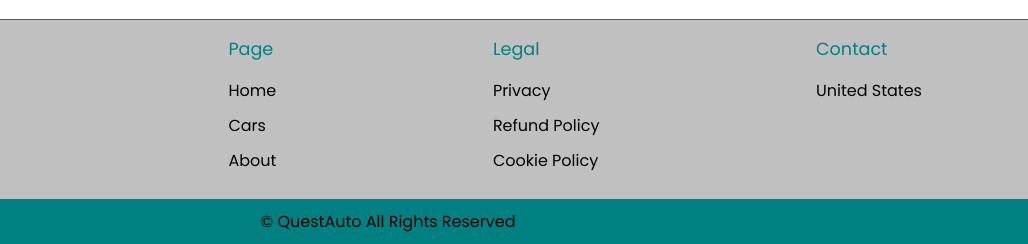
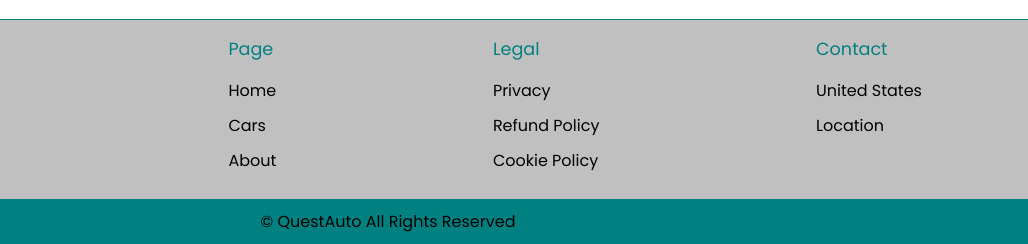
Before and after one commit to kdooley727/QuestAuto, a website: page cars.html in a window 1280 px wide. Shown: the part 906-1150 px from the top of the page, 252-1280 px from the left. Drawn offline with nearby package versions, Linux system fonts and the light colour scheme.

Commit message:
Google maps link

```diff
--- a/cars.html
+++ b/cars.html
@@ -120,6 +120,8 @@
             <div class="footer-box">
                 <h3>Contact</h3>
                 <p>United States</p>
+                        <!-- Google Maps Link -->
+            <a href="https://www.google.com/maps/@47.4868708,-122.149643,14z?entry=ttu" target="_blank">Location</a>
             </div>
         </div>
     </section>
```
Also changed, not shown: about.html (+2 -0 lines), index.html (+3 -0 lines).
